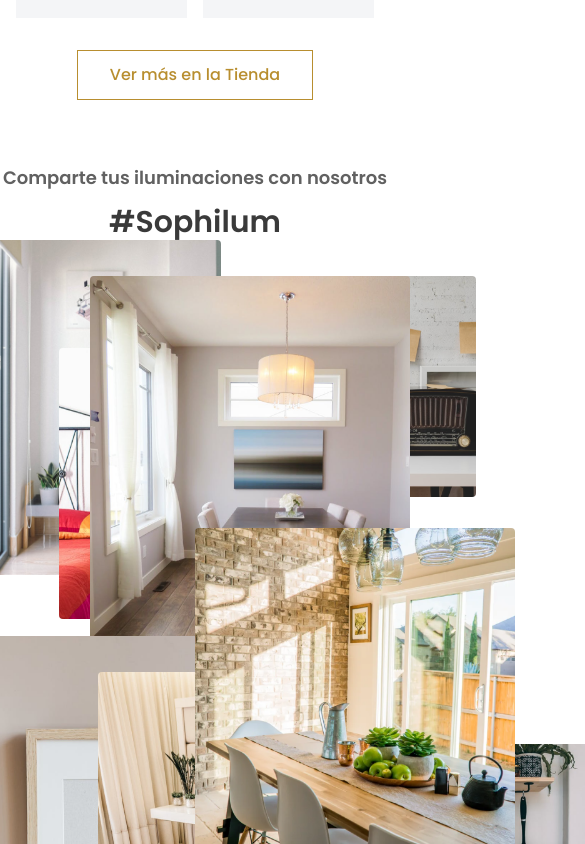
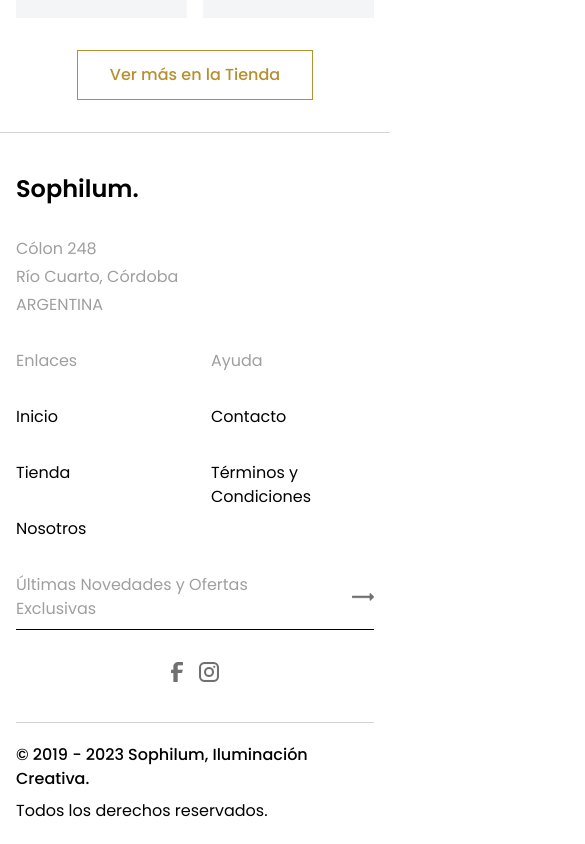
Before and after one commit to tomyrodeghiero/sophilum, a Next.js app: page / in a window 390 px wide. Shown: the part 2680-3524 px from the top of the page, 585 px wide, since content can reach past the window. Built offline with nearby package versions, Linux system fonts and the light colour scheme.

Commit message:
Changes in SophilumHashtag component

```diff
--- a/src/components/#sophilum/SophilumHashtag.tsx
+++ b/src/components/#sophilum/SophilumHashtag.tsx
@@ -14,7 +14,7 @@
 
 const SophilumHashtag = () => {
   return (
-    <div className="relative bg-white w-full pt-8 pb-32">
+    <div className="hidden lg:block relative bg-white w-full pt-8 pb-32">
       <h2 className="text-stone-300 text-lg font-semibold text-center">
         Comparte tus iluminaciones con nosotros
       </h2>
```
